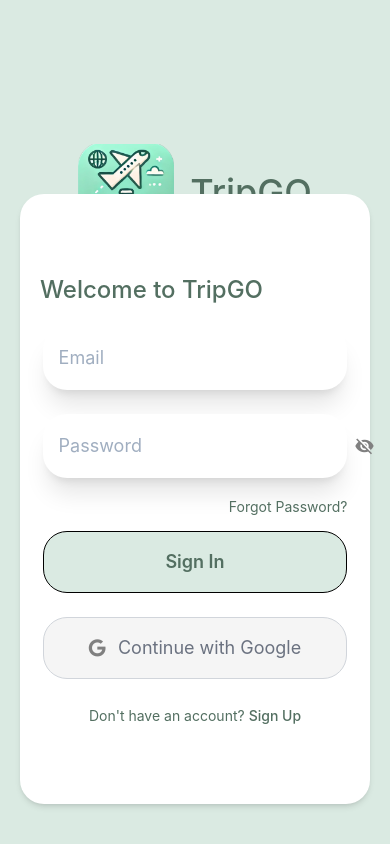
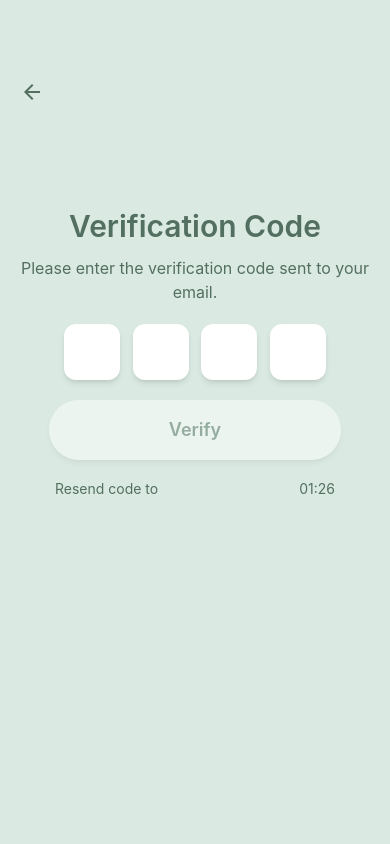
Before and after one commit to zeynepanl/TripGO, a React Native app: screen /VerificationCode in a window 390 px wide. Built offline with nearby package versions, Linux system fonts and the light colour scheme.

Commit message:
verificationcode ekranı eklendi

```diff
--- a/src/navigation/AppNavigator.js
+++ b/src/navigation/AppNavigator.js
@@ -4,6 +4,7 @@
 import Login from '../screens/Login';
 import SignUp from '../screens/SignUp';
 import ForgotPassword from '../screens/ForgotPassword';
+import VerificationCode from '../screens/VerificationCode';
 
 
 const Stack = createStackNavigator();
@@ -25,6 +26,12 @@
        component={ForgotPassword}
        options={{ headerShown: false }}
         />
+      <Stack.Screen
+       name="VerificationCode"
+       component={VerificationCode}
+       options={{ headerShown: false }}
+        />
+
 
 
     </Stack.Navigator>
--- /dev/null
+++ b/src/screens/VerificationCode.js
@@ -0,0 +1,71 @@
+import React, { useState, useRef } from 'react';
+import { View, Text, TextInput, TouchableOpacity } from 'react-native';
+import { useNavigation } from '@react-navigation/native';
+import Icon from 'react-native-vector-icons/MaterialIcons';
+
+const VerificationCode = () => {
+  const navigation = useNavigation();
+  const [code, setCode] = useState(['', '', '', '']);
+  const inputRefs = [useRef(null), useRef(null), useRef(null), useRef(null)];
+
+  const handleChangeText = (text, index) => {
+    const newCode = [...code];
+    newCode[index] = text;
+    setCode(newCode);
+
+    if (text && index < inputRefs.length - 1) {
+      inputRefs[index + 1].current.focus(); // Sonraki input'a odaklan
+    }
+  };
+
+  const isButtonDisabled = code.some((item) => item === '');
+
+  return (
+    <View className="flex-1 bg-[#DAEAE2] items-center px-5 pt-52">
+      {/* Back Button */}
+      <TouchableOpacity onPress={() => navigation.goBack()} className="absolute top-20 left-5">
+        <Icon name="arrow-back" size={24} color="#536F61" />
+      </TouchableOpacity>
+
+      {/* Title and Subtitle */}
+      <Text className="text-3xl font-semibold text-[#536F61] mb-3">Verification Code</Text>
+      <Text className="text-base text-[#536F61] text-center mb-5">
+        Please enter the verification code sent to your email.
+      </Text>
+
+      {/* Code Input Fields */}
+      <View className="flex-row justify-between w-3/4 mb-5">
+        {code.map((item, index) => (
+          <TextInput
+            key={index}
+            className="bg-white rounded-xl w-14 h-14 text-center text-lg shadow-md"
+            maxLength={1}
+            keyboardType="number-pad"
+            value={item}
+            onChangeText={(text) => handleChangeText(text, index)}
+            ref={inputRefs[index]}
+          />
+        ))}
+      </View>
+
+      {/* Verify Button */}
+      <TouchableOpacity
+        className={`w-5/6 bg-white rounded-full py-4 shadow-md ${
+          isButtonDisabled ? 'opacity-50' : ''
+        }`}
+        onPress={() => console.log('Code verified!')}
+        disabled={isButtonDisabled}
+      >
+        <Text className="text-[#536F61] text-lg font-semibold text-center">Verify</Text>
+      </TouchableOpacity>
+
+      {/* Resend Code Section */}
+      <View className="flex-row justify-between w-4/5 mt-5">
+        <Text className="text-[#536F61]">Resend code to</Text>
+        <Text className="text-[#536F61]">01:26</Text>
+      </View>
+    </View>
+  );
+};
+
+export default VerificationCode;
```
